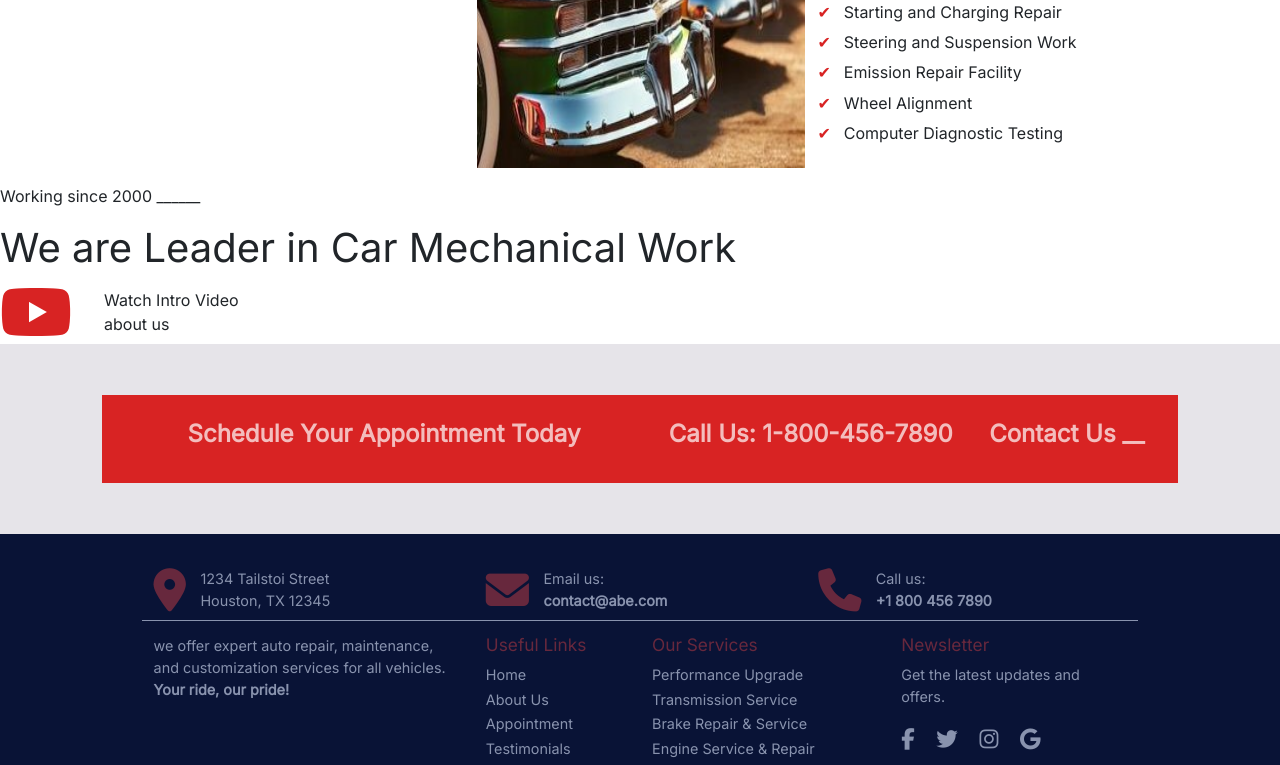
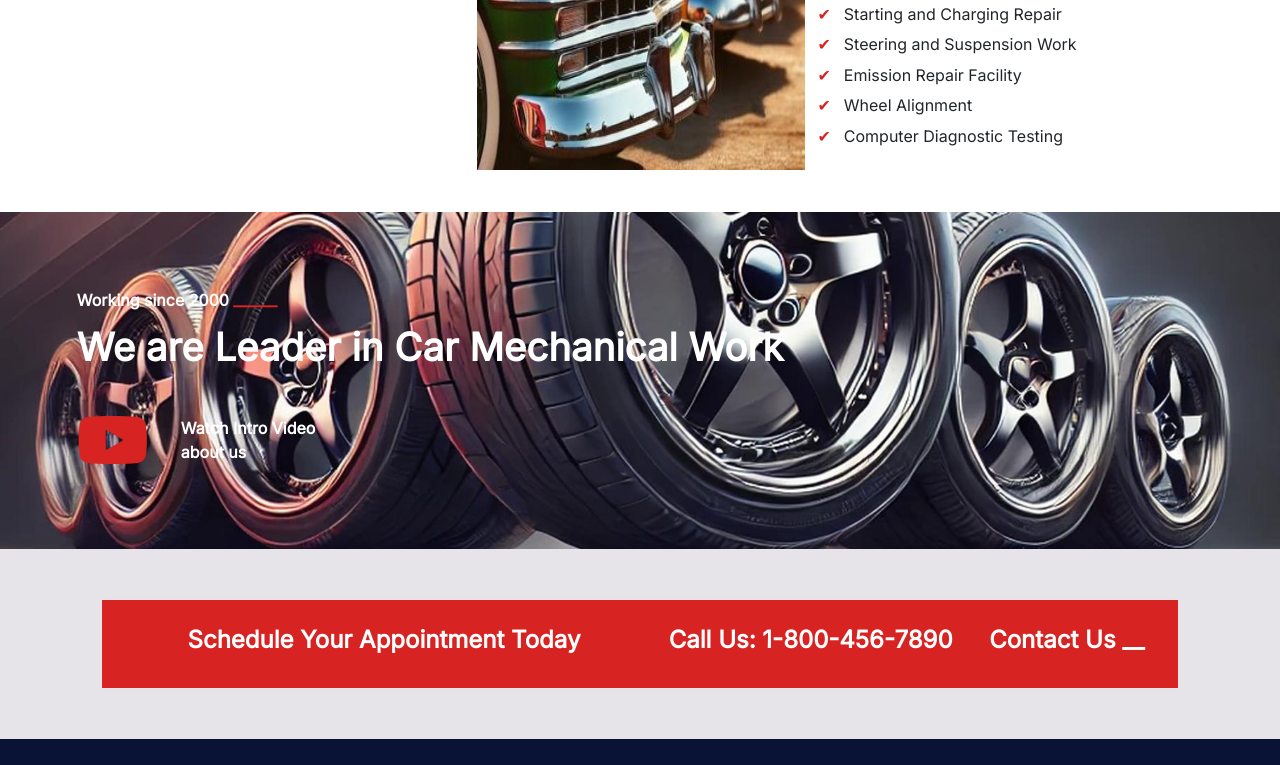
Before and after one commit to henokyohanes/Abe-Garage, a React (Vite) app in the folder Frontend/: page / in a window 1280 px wide. Shown: the part 2000-2765 px from the top of the page. Built offline with nearby package versions, Linux system fonts and the light colour scheme; no server answers.

Commit message:
home page fully responsive styling implemented.

```diff
--- a/Frontend/src/Pages/Home/Home.jsx
+++ b/Frontend/src/Pages/Home/Home.jsx
@@ -116,7 +116,7 @@ const Home = () => {
             <section className={style.testimonials}>
                 <p>Working since 2000 <span>______</span></p>
                 <h1>We are Leader in Car Mechanical Work</h1>
-                <div className={style.bannerButtons}>
+                <div className={style.testimonialsButtons}>
                     <i className="fab fa-youtube"></i>
                     <p>Watch Intro Video<br />about us</p>
                 </div>
--- a/Frontend/src/Pages/Home/Home.module.css
+++ b/Frontend/src/Pages/Home/Home.module.css
@@ -12,6 +12,7 @@
 .banner h1 {
     font-size: clamp(.9em, 3vw, 2.6em);
     margin: .3em 0 1em 0;
+    font-weight: bold;
 }
 
 .bannerButtons {
@@ -28,6 +29,7 @@
 .banner p {
     font-size: clamp(.6em, 3vw, 1em);
     margin: 0;
+    font-weight: bold;
 }
 
 .bannerButtons p {
@@ -51,7 +53,7 @@
 
 .aboutButton {
     width: 100%;
-    padding: .3em;
+    padding: .4em;
     background-color: #d82323;
     color: white;
     font-size: clamp(.1em, 3vw, .8em);
@@ -72,7 +74,7 @@
     text-align: center;
     border-radius: .4em;
     padding: .3em;
-    margin-top: 1em;
+    margin-top: 1.4em;
     font-size: 1.6em;
 }
 
@@ -199,6 +201,46 @@
     margin-right: .8em;
 }
 
+/* Testimonial Section */
+
+.testimonials {
+    background: url('../../assets/Images/tire.jpg') no-repeat center center/cover;
+    padding: 6vw;
+    color: white;
+    margin-top: 2vw;
+}
+
+.testimonials span {
+    color:  #d82323;
+}
+
+.testimonials h1 {
+    font-size: clamp(.9em, 3vw, 2.6em);
+    margin: .3em 0 1em 0;
+    font-weight: bold;
+}
+
+.testimonialsButtons {
+    display: flex;
+    align-items: center;
+}
+
+.testimonialsButtons i {
+    font-size: clamp(2.4em, 10vw, 4em);
+    color:  #d82323;
+    cursor: pointer;
+}
+
+.testimonials p {
+    font-size: clamp(.6em, 3vw, 1em);
+    margin: 0;
+    font-weight: bold;
+}
+
+.testimonialsButtons p {
+    margin: 0 2em;
+}
+
 /* Call to Action Section */
 
 .appointmentSection {
@@ -215,16 +257,14 @@
 .appointment h2 {
     font-size: clamp(1em, 3vw, 1.5em);
     font-weight: bold;
-    opacity: .7;
 }
 
 .appointment h3 {
     font-size: clamp(1em, 3vw, 1.5em);
     font-weight: bold;
-    opacity: .7;
 }
 
 .appointment h3:hover {
-    opacity: 1;
+    color: #07184A;
     cursor: pointer;
 }
```
Also changed, not shown: Frontend/src/assets/Images/tire.jpg (added).
